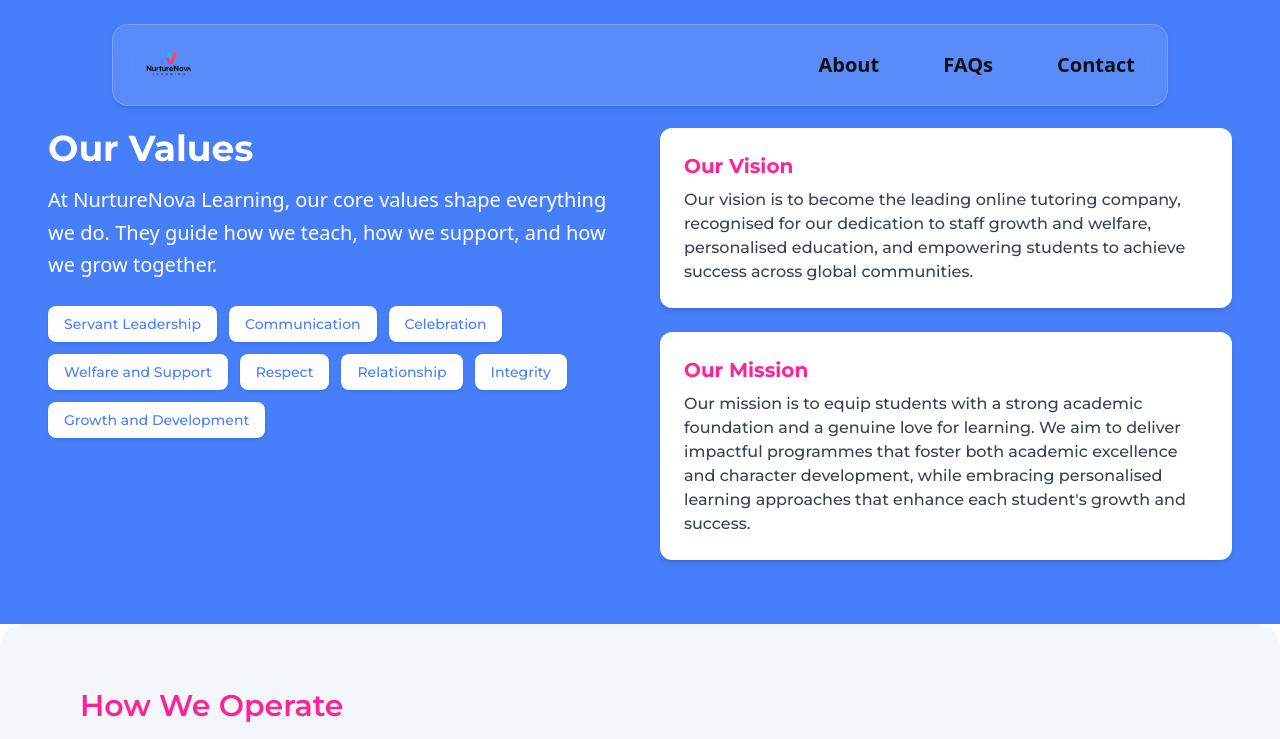
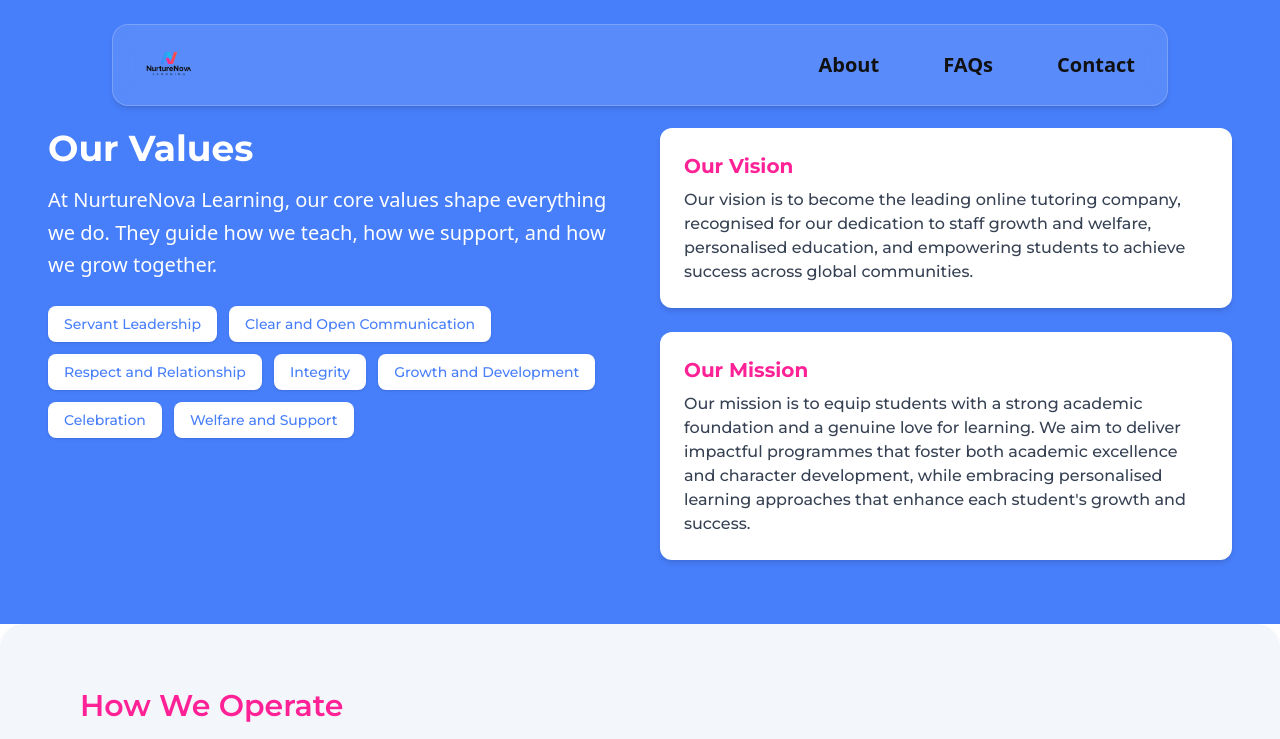
Before and after one commit to Yusasive/nurture-nova-learning, a Next.js app: page /about in a window 1280 px wide. Shown: the top 739 px of the page. Built offline with nearby package versions, Linux system fonts and the light colour scheme.

Commit message:
updated Our Values

```diff
--- a/components/ValuesVisionMission.tsxValuesVisionMission.tsx
+++ b/components/ValuesVisionMission.tsxValuesVisionMission.tsx
@@ -14,13 +14,12 @@ export default function ValuesVisionMission() {
           <div className="flex flex-wrap gap-3">
             {[
               "Servant Leadership",
-              "Communication",
+              "Clear and Open Communication",
+              "Respect and Relationship",
+              "Integrity",
+              "Growth and Development",
               "Celebration",
               "Welfare and Support",
-              "Respect",
-              "Relationship",
-              "Integrity",
-              "Growth and Development",
             ].map((value, i) => (
               <div
                 key={i}
```
